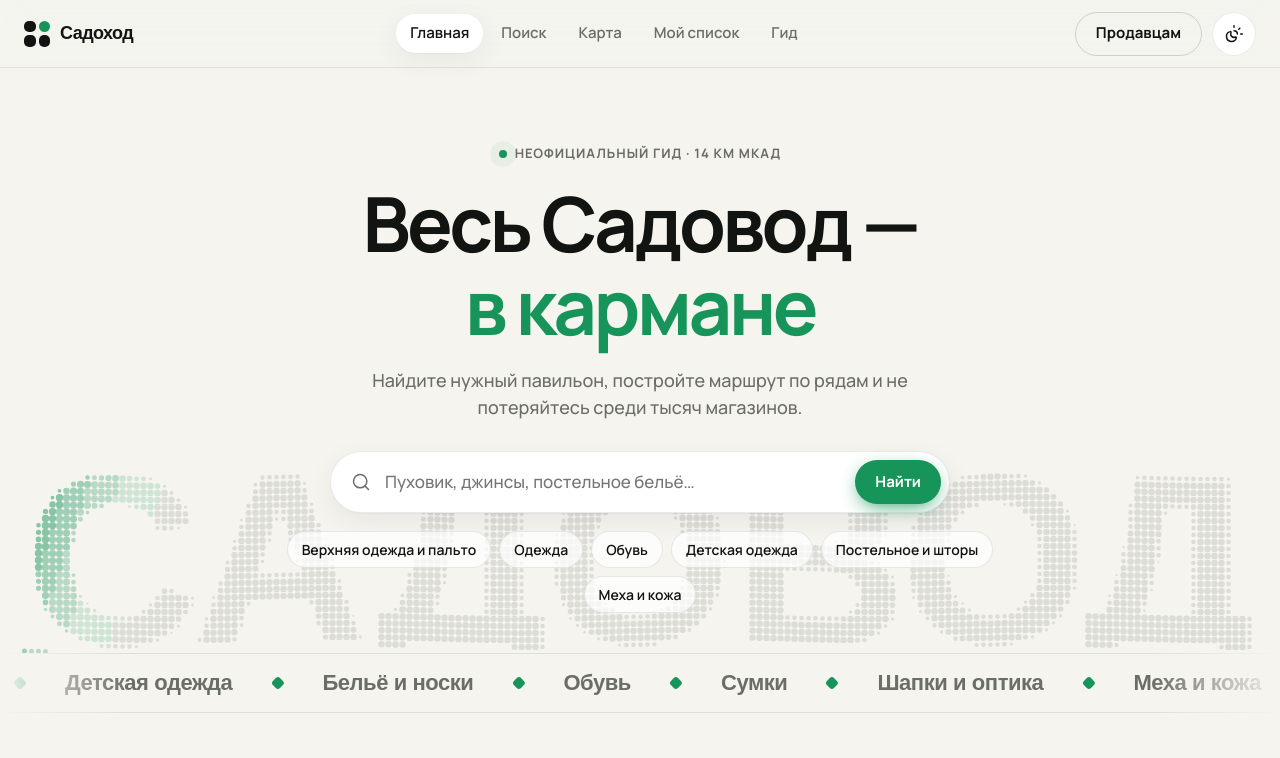
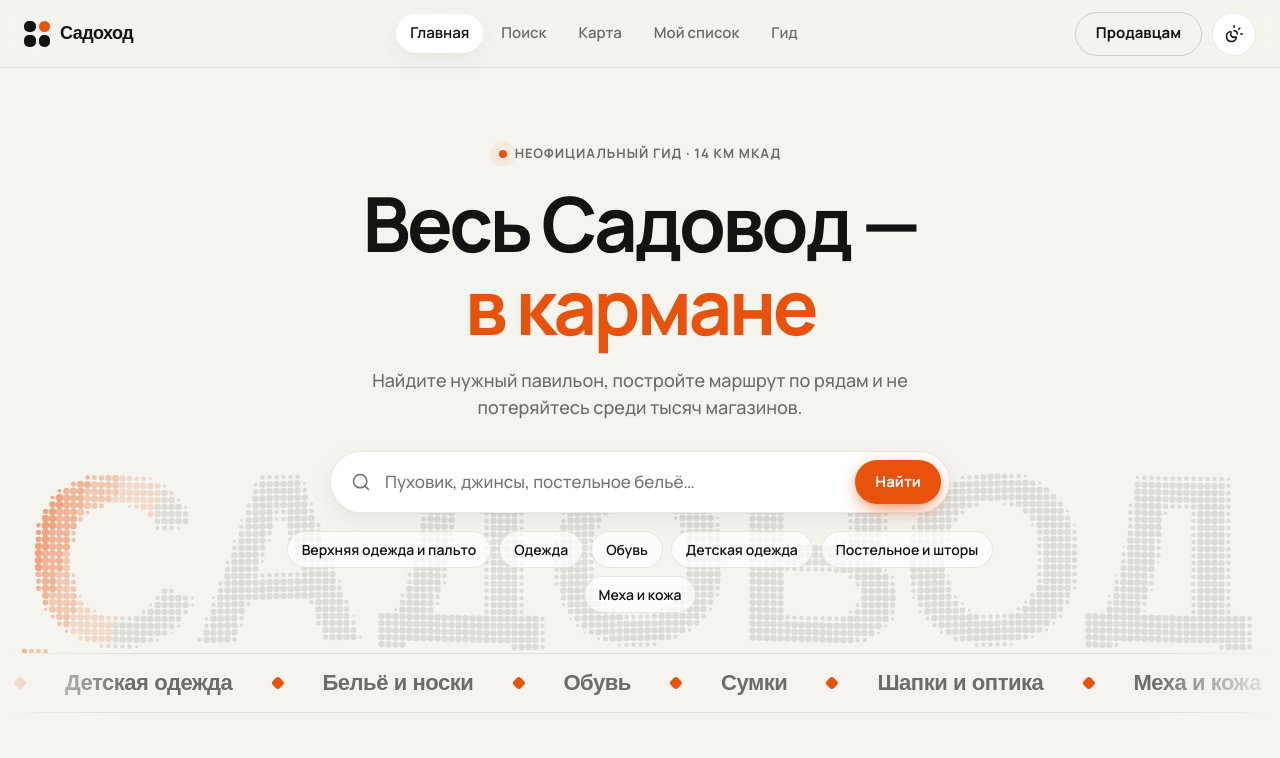
Before and after one commit to hegeoof-dotcom/sadohod, a plain HTML site: page index.html in a window 1280 px wide. Shown: the top 758 px of the page. Drawn offline with nearby package versions, Linux system fonts and the light colour scheme; animation ran at ten frames a second; a web font is replaced by a local one.

Commit message:
Фирменный оранжевый цвет

```diff
--- a/css/style.css
+++ b/css/style.css
@@ -7,11 +7,11 @@
   --muted: #6b6e66;
   --line: rgba(18, 20, 17, .09);
   --line-2: rgba(18, 20, 17, .16);
-  --accent: #17945a;
+  --accent: #e8520c;
   --accent-ink: #ffffff;
-  --accent-soft: rgba(23, 148, 90, .12);
-  --promo: #e89a0c;
-  --promo-soft: rgba(232, 154, 12, .14);
+  --accent-soft: rgba(232, 82, 12, .12);
+  --promo: #f2b200;
+  --promo-soft: rgba(242, 178, 0, .16);
   --map-bg: #e9e8e1;
   --land: #dcdbd3;
   --walk: #f6f5f0;
@@ -25,18 +25,18 @@
 }
 @media (prefers-color-scheme: dark) {
   :root:not([data-theme="light"]) {
-    --bg: #0c0e0c; --surface: #151815; --surface-2: #1d211d; --ink: #edf0e9; --muted: #8d9389;
-    --line: rgba(237,240,233,.08); --line-2: rgba(237,240,233,.15);
-    --accent: #3ddc84; --accent-ink: #052012; --accent-soft: rgba(61,220,132,.13);
-    --promo: #ffb733; --promo-soft: rgba(255,183,51,.13); --map-bg: #0f120f; --land: #181c18; --walk: #252a25; --road-big: #20241f;
+    --bg: #0f0d0c; --surface: #181513; --surface-2: #221e1b; --ink: #f2eee9; --muted: #978e86;
+    --line: rgba(242,238,233,.08); --line-2: rgba(242,238,233,.15);
+    --accent: #ff7a2e; --accent-ink: #1f0b00; --accent-soft: rgba(255,122,46,.14);
+    --promo: #ffc633; --promo-soft: rgba(255,198,51,.13); --map-bg: #12100e; --land: #1c1815; --walk: #2a2522; --road-big: #231f1c;
     --shadow: 0 1px 2px rgba(0,0,0,.3), 0 10px 30px rgba(0,0,0,.35); color-scheme: dark;
   }
 }
 :root[data-theme="dark"] {
-  --bg: #0c0e0c; --surface: #151815; --surface-2: #1d211d; --ink: #edf0e9; --muted: #8d9389;
-  --line: rgba(237,240,233,.08); --line-2: rgba(237,240,233,.15);
-  --accent: #3ddc84; --accent-ink: #052012; --accent-soft: rgba(61,220,132,.13);
-  --promo: #ffb733; --promo-soft: rgba(255,183,51,.13); --map-bg: #0f120f; --land: #181c18; --walk: #252a25; --road-big: #20241f;
+  --bg: #0f0d0c; --surface: #181513; --surface-2: #221e1b; --ink: #f2eee9; --muted: #978e86;
+  --line: rgba(242,238,233,.08); --line-2: rgba(242,238,233,.15);
+  --accent: #ff7a2e; --accent-ink: #1f0b00; --accent-soft: rgba(255,122,46,.14);
+  --promo: #ffc633; --promo-soft: rgba(255,198,51,.13); --map-bg: #12100e; --land: #1c1815; --walk: #2a2522; --road-big: #231f1c;
   --shadow: 0 1px 2px rgba(0,0,0,.3), 0 10px 30px rgba(0,0,0,.35); color-scheme: dark;
 }
 
--- a/index.html
+++ b/index.html
@@ -13,7 +13,7 @@
   <link rel="preconnect" href="https://fonts.googleapis.com">
   <link rel="preconnect" href="https://fonts.gstatic.com" crossorigin>
   <link href="https://fonts.googleapis.com/css2?family=Unbounded:wght@500;700&family=Manrope:wght@400;500;600;700&display=swap" rel="stylesheet">
-  <link rel="stylesheet" href="css/style.css?v=202611200138">
+  <link rel="stylesheet" href="css/style.css?v=202611200144">
 </head>
 <body>
   <header class="top">
@@ -251,10 +251,10 @@
 
   <script src="https://telegram.org/js/telegram-web-app.js?57"></script>
   <script src="https://unpkg.com/lucide@0.460.0/dist/umd/lucide.min.js"></script>
-  <script src="js/data.js?v=202611200138"></script>
-  <script src="js/tg.js?v=202611200138"></script>
-  <script src="js/fx.js?v=202611200138"></script>
-  <script src="js/map.js?v=202611200138"></script>
-  <script src="js/app.js?v=202611200138"></script>
+  <script src="js/data.js?v=202611200144"></script>
+  <script src="js/tg.js?v=202611200144"></script>
+  <script src="js/fx.js?v=202611200144"></script>
+  <script src="js/map.js?v=202611200144"></script>
+  <script src="js/app.js?v=202611200144"></script>
 </body>
 </html>
--- a/js/fx.js
+++ b/js/fx.js
@@ -216,7 +216,7 @@ window.FX = (() => {
       const apply = () => {
         root.dataset.theme = next;
         try { localStorage.setItem('sg-theme', next); } catch (err) {}
-        document.querySelector('meta[name="theme-color"]').content = next === 'dark' ? '#0c0e0c' : '#f5f4ef';
+        document.querySelector('meta[name="theme-color"]').content = next === 'dark' ? '#0f0d0c' : '#f5f4ef';
         onChange && onChange();
       };
       if (!document.startViewTransition || reduced) return apply();
```
